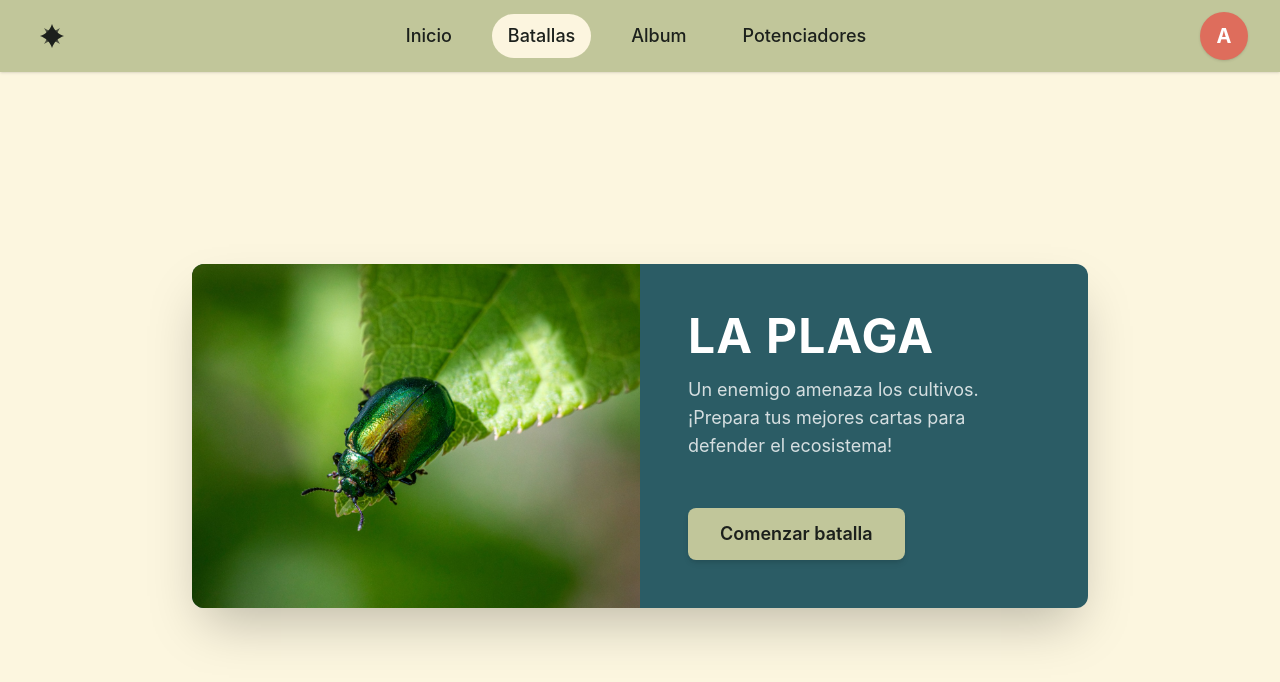
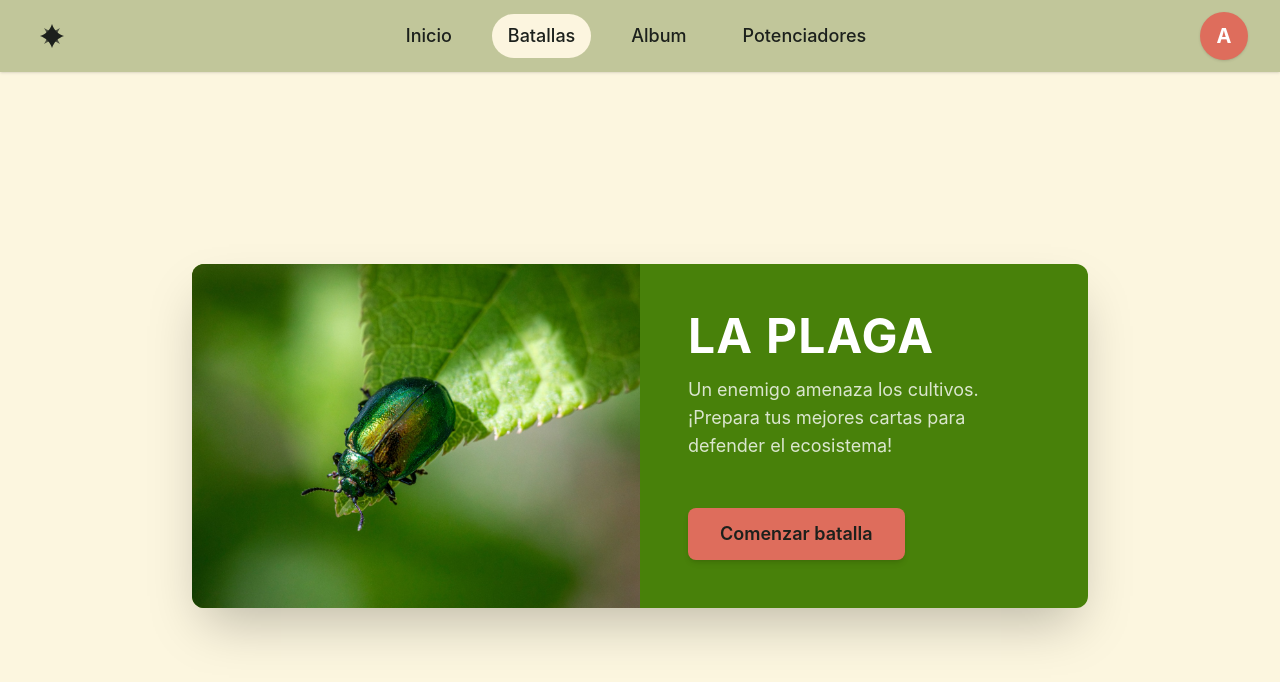
Before and after one commit to rgomarg/Reto-Mentores-CAECV---Technovation, a React (Vite) app in the folder frontend/: page /dashboard/1/batallas in a window 1280 px wide. Shown: the top 682 px of the page. Built offline with nearby package versions, Linux system fonts and the light colour scheme.

Commit message:
Cambio de colores

```diff
--- a/frontend/src/pages/Batallas.tsx
+++ b/frontend/src/pages/Batallas.tsx
@@ -14,7 +14,7 @@ export default function Batallas() {
       <div className="flex-grow flex items-start sm:items-center justify-center p-4 sm:p-8 mt-12 sm:mt-0">
 
         {/* Banner de la Plaga */}
-        <div className="w-full max-w-4xl flex flex-col md:flex-row bg-[#2B5C65] rounded-xl overflow-hidden shadow-2xl">
+        <div className="w-full max-w-4xl flex flex-col md:flex-row bg-[#48810a] rounded-xl overflow-hidden shadow-2xl">
 
           {/* Imagen (Izquierda) */}
           <div className="w-full md:w-1/2 h-64 md:h-auto overflow-hidden bg-black flex items-center justify-center">
@@ -48,7 +48,7 @@ export default function Batallas() {
             <div className="mt-12 flex justify-start">
               <button
                 onClick={() => alert("¡Batalla en construcción! Próximamente.")}
-                className="bg-[#C1C69A] hover:bg-[#b0b588] text-[#1C201C] font-semibold text-lg py-3 px-8 rounded-lg shadow-md hover:shadow-lg transition-all duration-200"
+                className="bg-[#DE6D5C] hover:bg-[#b0b588] text-[#1C201C] font-semibold text-lg py-3 px-8 rounded-lg shadow-md hover:shadow-lg transition-all duration-200"
               >
                 Comenzar batalla
               </button>
```
